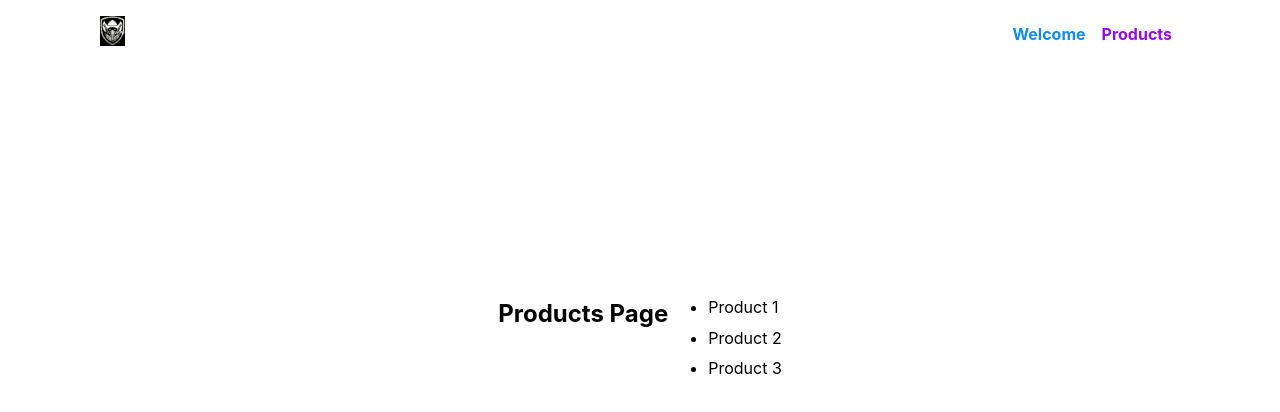
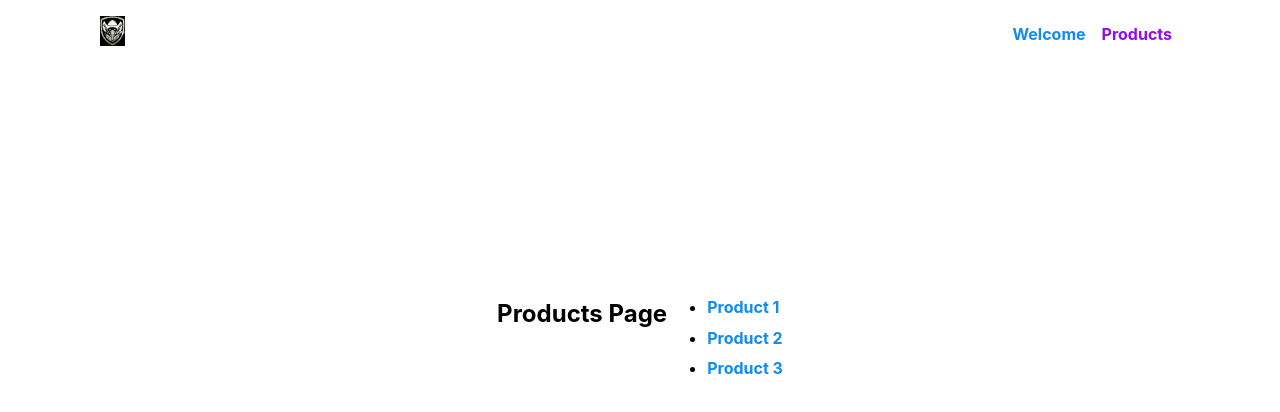
Before and after one commit to aindriu80/academind-react-routes, a React (Create React App) app: page /products in a window 1280 px wide. Shown: the top 412 px of the page. Built offline with nearby package versions, Linux system fonts and the light colour scheme.

Commit message:
Using 'Switch' and 'exact' for configuring Routes

```diff
--- a/src/App.js
+++ b/src/App.js
@@ -1,5 +1,5 @@
 import './mvp.css'
-import { Route } from 'react-router-dom'
+import { Route, Switch } from 'react-router-dom'
 
 import Welcome from './pages/Welcome'
 import Products from './pages/Products'
@@ -11,15 +11,17 @@
     <div>
       <MainHeader />
       <main>
+        <Switch>
           <Route path="/welcome">
             <Welcome />
           </Route>
-        <Route path="/products">
+          <Route path="/products" exact>
             <Products />
           </Route>
-        <Route path="/product-detail/:productId">
+          <Route path="/products/:productId">
             <ProductDetail />
           </Route>
+        </Switch>
       </main>
     </div>
   )
--- a/src/pages/Products.js
+++ b/src/pages/Products.js
@@ -1,11 +1,18 @@
+import { Link } from 'react-router-dom'
 const Products = () => {
   return (
     <section>
       <h2>Products Page</h2>
       <ul>
-        <li>Product 1</li>
-        <li>Product 2</li>
-        <li>Product 3</li>
+        <li>
+          <Link to="/products/p1">Product 1</Link>
+        </li>
+        <li>
+          <Link to="/products/p2">Product 2</Link>
+        </li>
+        <li>
+          <Link to="/products/p3">Product 3</Link>
+        </li>
       </ul>
     </section>
   )
```
Lines whose indentation alone changed are shown as unchanged.
